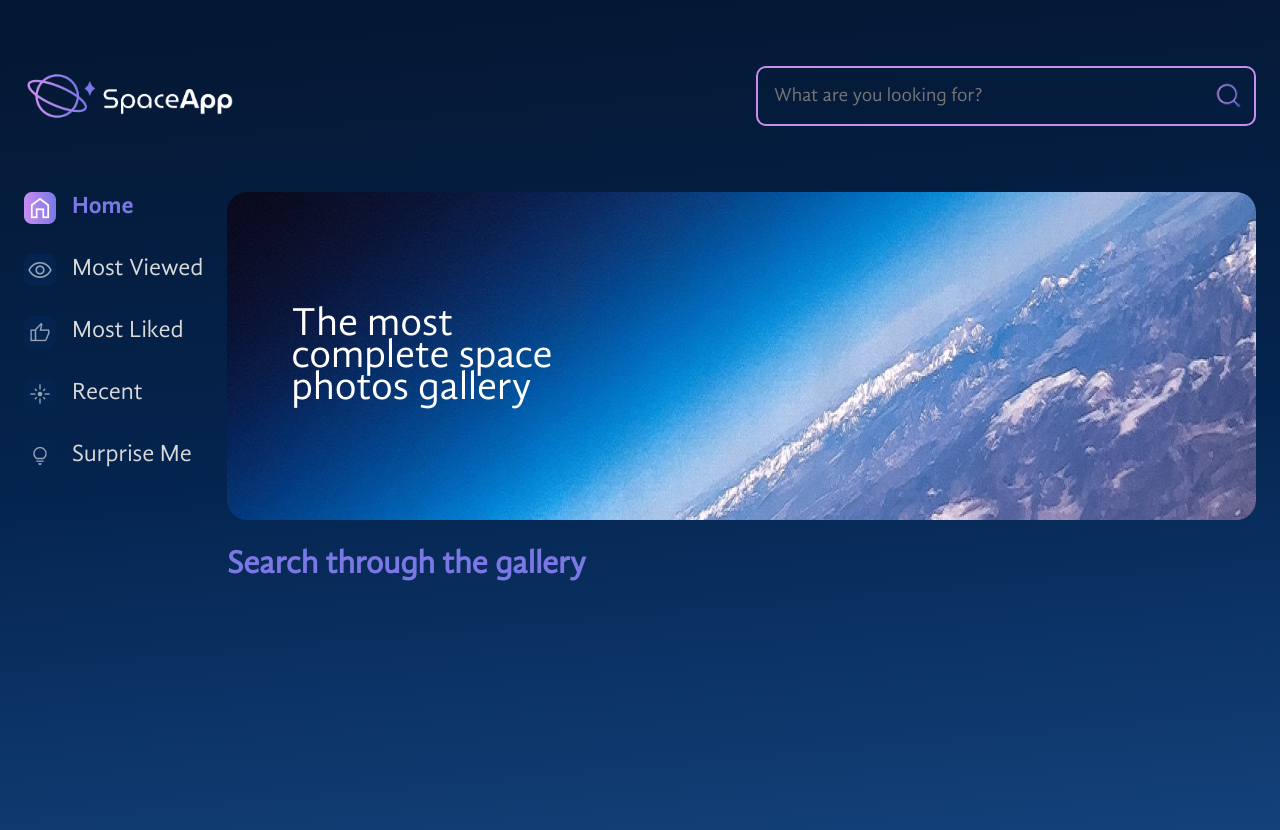
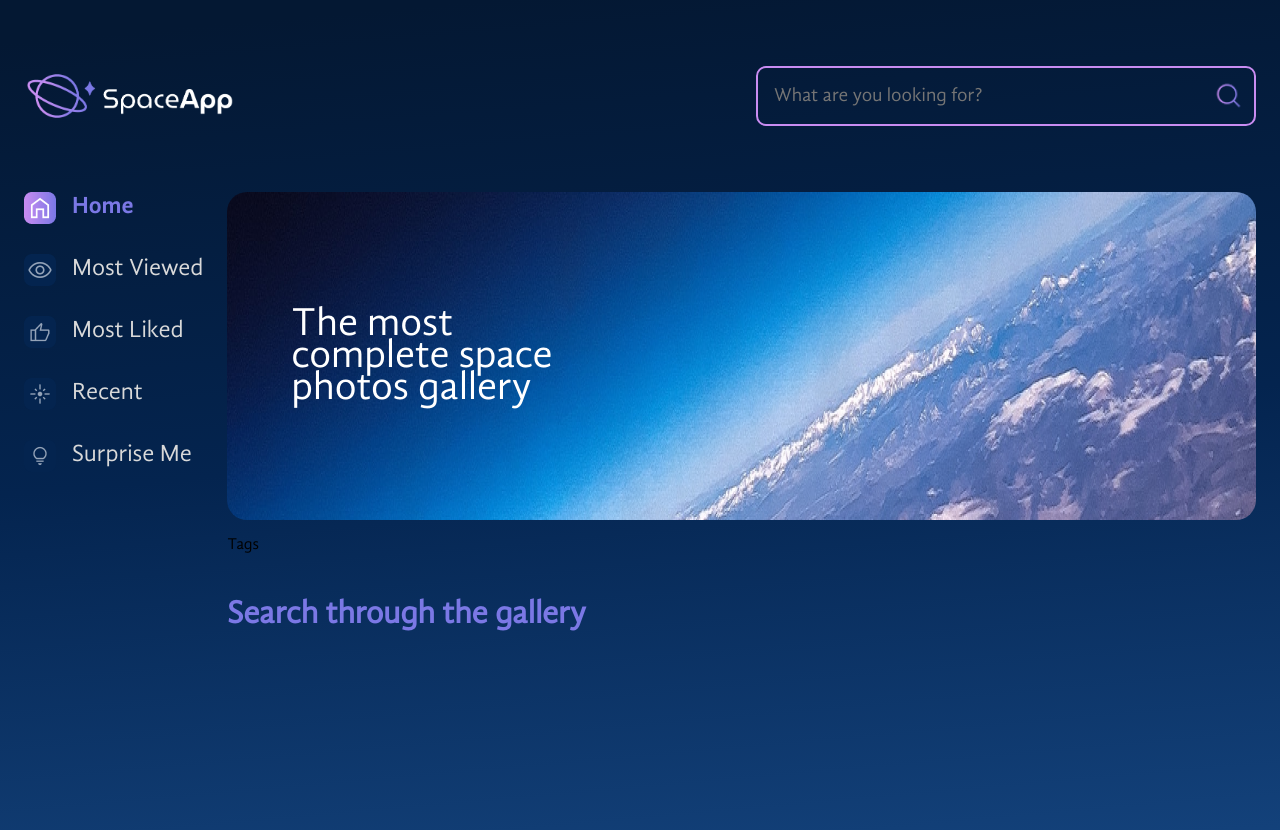
Before and after one commit to AbrahamOliden/react-space, a React (Vite) app: page / in a window 1280 px wide. Shown: the top 830 px of the page. Built offline with nearby package versions, Linux system fonts and the light colour scheme.

Commit message:
create Populars component

```diff
--- a/src/components/Gallery/index.jsx
+++ b/src/components/Gallery/index.jsx
@@ -1,9 +1,13 @@
 import styled from "styled-components";
+import Tag from "./Tags";
 import Title from "../Title";
 
 function Gallery() {
     return (
-        <Title>Search through the gallery</Title>
+        <>
+            <Tag />
+            <Title>Search through the gallery</Title>
+        </>
     );
 };
 
```
Also changed, not shown: src/components/Gallery/Populars/index.jsx (added, +9 -0 lines).
